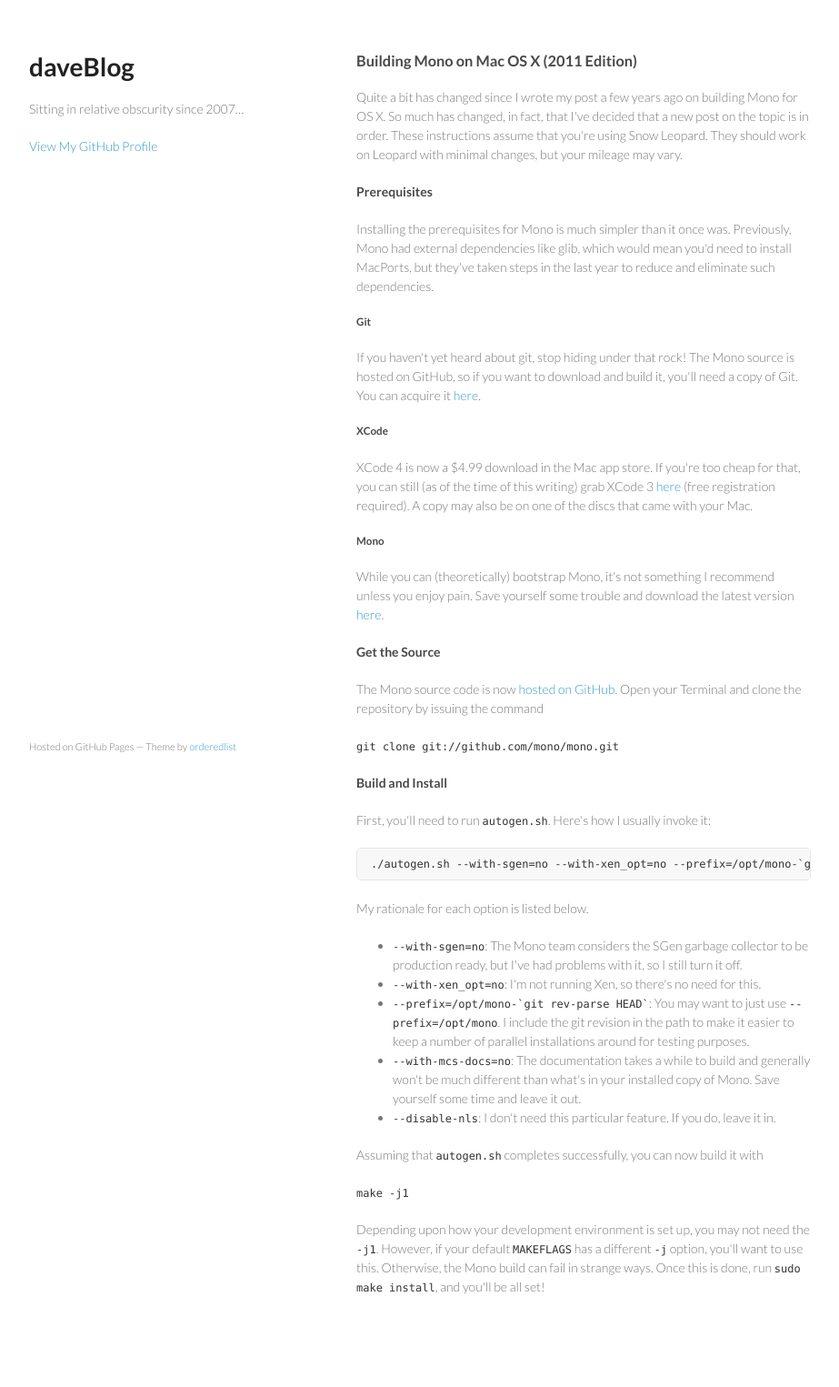
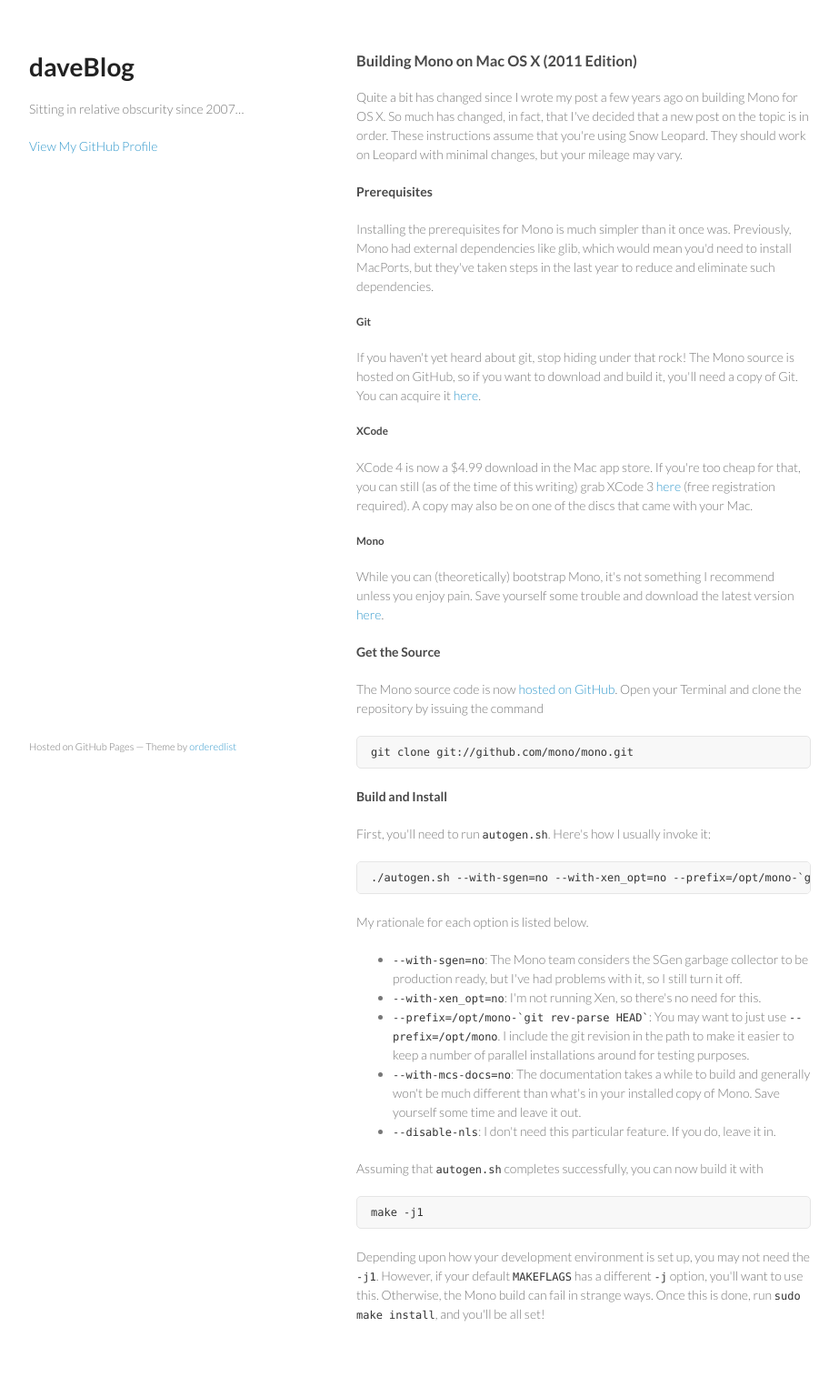
Before and after one commit to amanda-mitchell/fallingcanbedeadly.com, a Jekyll site: the page built from _posts/2011-04-13-building-mono-on-mac-os-x-2011-edition.html, in a window 1280 px wide. Shown: the whole page at 91% size, without its empty margins (178-1101 px from the left). Built offline with Jekyll 4.4.1, drawn with Linux system fonts in a browser that asks for light colours; before the commit the page ends 1495 px from its top, so only the background shows below that.

```diff
--- a/_posts/2011-04-13-building-mono-on-mac-os-x-2011-edition.html
+++ b/_posts/2011-04-13-building-mono-on-mac-os-x-2011-edition.html
@@ -24,7 +24,7 @@ layout: post
 
 <p>The Mono source code is now <a href='https://github.com/mono/mono'>hosted on GitHub</a>. Open your Terminal and clone the repository by issuing the command</p>
 
-<p><code>git clone git://github.com/mono/mono.git</code></p>
+<pre><code>git clone git://github.com/mono/mono.git</code></pre>
 
 <h4>Build and Install</h4>
 
@@ -44,6 +44,6 @@ layout: post
 
 <p>Assuming that <code>autogen.sh</code> completes successfully, you can now build it with</p>
 
-<p><code>make -j1</code></p>
+<pre><code>make -j1</code></pre>
 
 <p>Depending upon how your development environment is set up, you may not need the <code>-j1</code>. However, if your default <code>MAKEFLAGS</code> has a different <code>-j</code> option, you'll want to use this. Otherwise, the Mono build can fail in strange ways. Once this is done, run <code>sudo make install</code>, and you'll be all set!</p>
```
